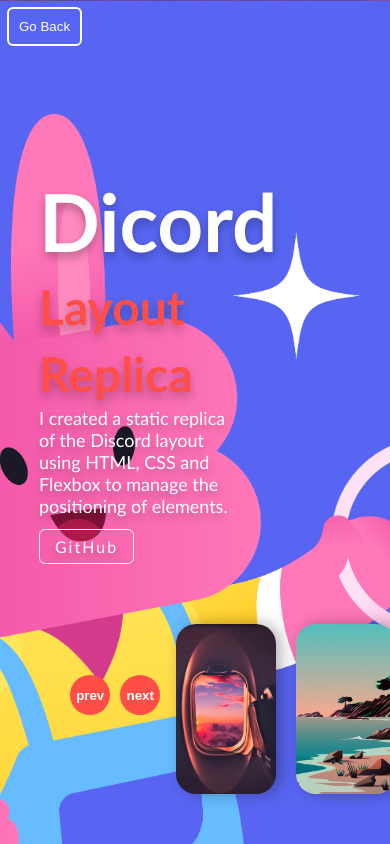
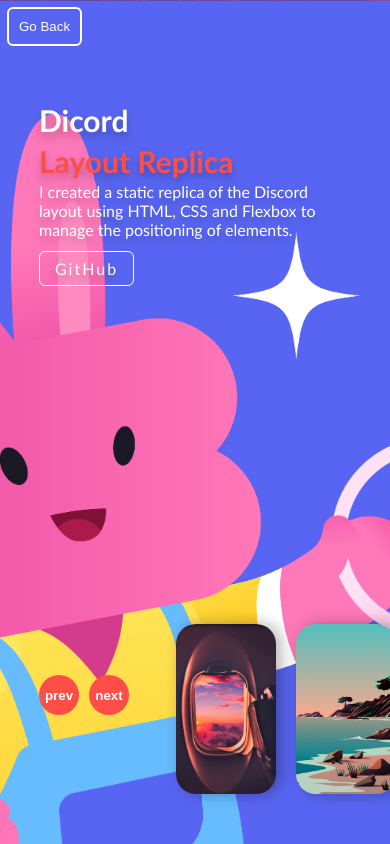
Before and after one commit to RiccardoMarino00/Portfolio-Ricky, a Vue app: page /slider-works in a window 390 px wide. Built offline with nearby package versions, Linux system fonts and the light colour scheme.

Commit message:
added responsive to slideworks

```diff
--- a/src/views/SliderWorks.vue
+++ b/src/views/SliderWorks.vue
@@ -535,6 +535,27 @@ a {
         position: relative;
         /* transition: transform 0.5s ease; */
     }
+
+    .slider .list .item .content {
+        padding-right: 0;
+        top: 12%;
+    }
+
+    .slider .list .item .content .title {
+        font-size: 30px;
+    }
+
+    .slider .list .item .content .type {
+        font-size: 30px;
+    }
+
+    .slider .list .item .content .description {
+        font-size: 16px;
+    }
+
+    .arrows {
+        right: 60%;
+    }
 }
 
 
```
